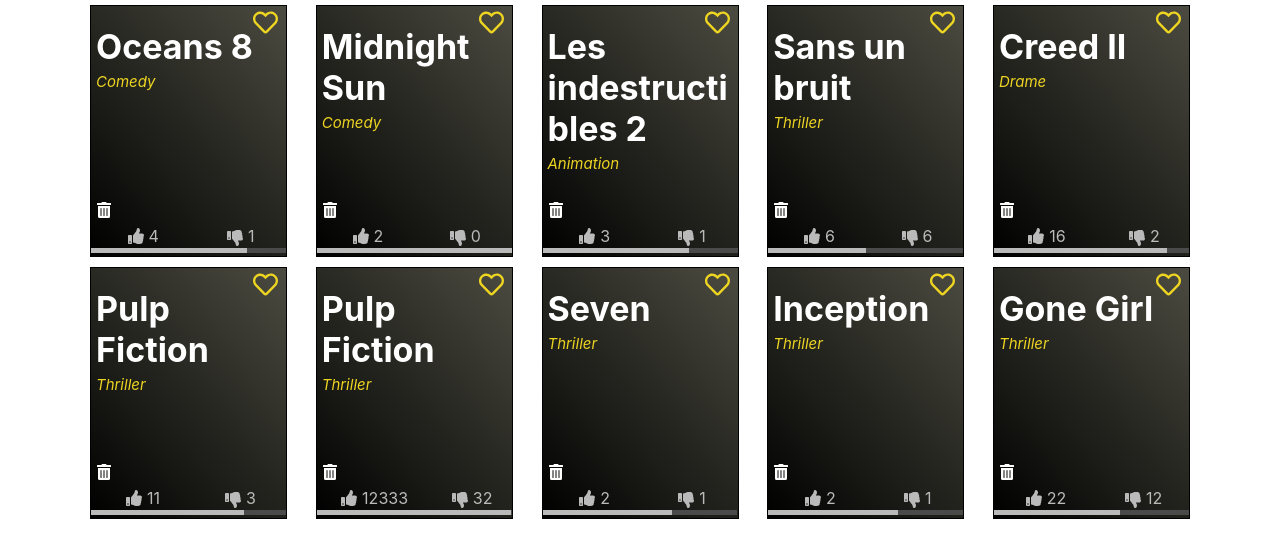
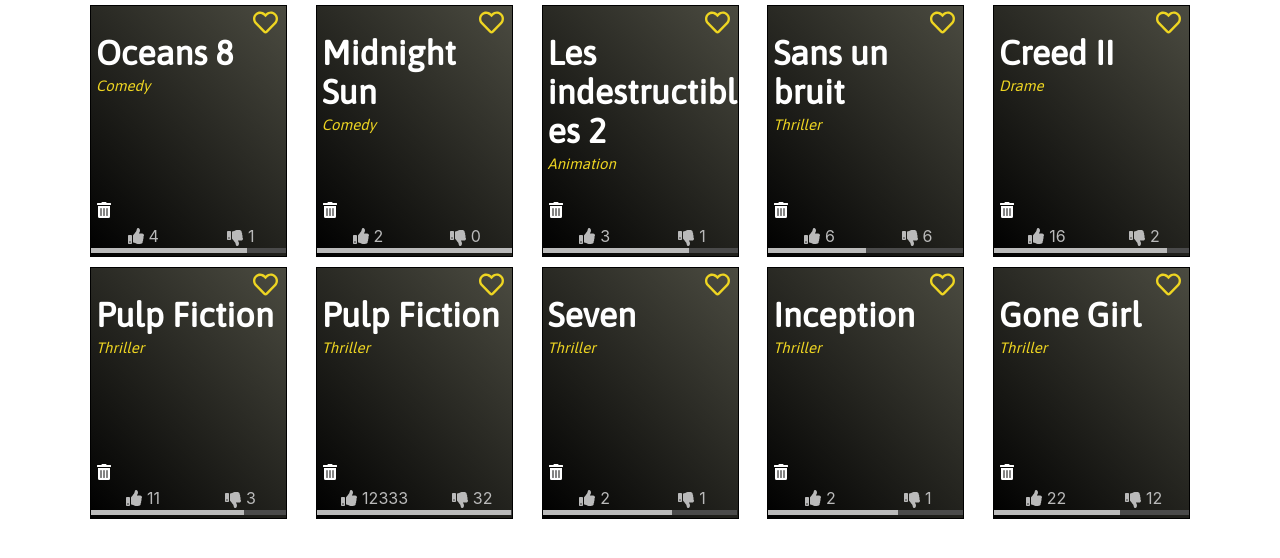
Before and after one commit to anaserr/my-cine, a React (Create React App) app: page / in a window 1280 px wide. Shown: the top 558 px of the page. Built offline with nearby package versions, Linux system fonts and the light colour scheme.

Commit message:
add MovieCard style

```diff
--- /dev/null
+++ b/src/MovieCard.css
@@ -0,0 +1,69 @@
+@import url('https://fonts.googleapis.com/css?family=Asap');
+.Card{
+    background: linear-gradient(46deg, rgb(0, 0, 0), rgba(30, 30, 17, 0.8));
+    color: #fff;
+    border: 1px solid black;
+    min-width: 195px;
+    height: 250px;
+    margin: 5px 0;
+    position: relative;
+}
+button{
+    position: absolute;
+    border:  0;
+    outline: none;
+    background: none;
+}
+.BtnDelete{
+    bottom: 35px;
+    left: 0px;
+    font-size: 16px;
+    color: #fff;
+}
+.BtnLike{
+    top: 2px;
+    right: 2px;
+    font-size: 25px;
+    color: #eed522;
+}
+.Title-Cat{
+    position: absolute;
+    top: 27px;
+    left: 5px;
+    text-align: left;
+    font-family: 'Asap';
+}
+.Title{
+    color: #fff;
+    font-size: 34px;
+    margin-bottom: 5px;
+    font-weight: bold;
+    word-break: break-word;
+}
+.Cat{
+    color: #eed522;
+    font-size: 15px;
+    font-style: italic;
+}
+.LikesBar{
+    position: absolute;
+    bottom: 3px;
+    left: 0px;
+    text-align: left;
+    width: 100%;
+    height: 5px;
+    display: flex;
+    color: #fff;
+}
+.LikesNumber{
+    position: absolute;
+    bottom: 10px;
+    left: 0;
+    width: 100%;
+    display: flex;
+    justify-content: space-around;
+}
+.LikesNumber > div {
+    display: flow-root;
+    color:  #bababa
+}
--- a/src/components/HomePage.js
+++ b/src/components/HomePage.js
@@ -19,7 +19,7 @@
         }
     }, [movies$])
 
-    const deleteMovie = (e,id) => {
+    const deleteMovie = (id) => {
         const res = window.confirm('Are you sure you wanna delete this movie ?')
         const tab = [...movieList.filter(item => item.id  !== id)]
 
--- a/src/components/MovieCard.js
+++ b/src/components/MovieCard.js
@@ -2,6 +2,7 @@
 import { faThumbsUp,faThumbsDown, faHeart as faHeartFull, faTrashAlt, faHeartBroken } from "@fortawesome/free-solid-svg-icons";
 import { faHeart } from "@fortawesome/free-regular-svg-icons";
 import { FontAwesomeIcon } from "@fortawesome/react-fontawesome";
+import '../MovieCard.css'
 
 const MovieCard = ({movie, handleDelete}) => {
     const likesWidth = (100 * movie.likes)/(movie.likes + movie.dislikes) ;
@@ -23,27 +24,28 @@
     }
 
     return (
-        <div style={{background: 'linear-gradient(46deg, rgb(0, 0, 0), rgba(30, 30, 17, 0.8))',color:'#fff', border: '1px solid black',minWidth: '195px', height: '250px', margin: '5px 0', position: 'relative'}}>
-            <button onClick={handleFavorits} style={{position: 'absolute', top: '2px', right: '2px',border: '0',outline: 'none', fontSize: '25px',background: 'none', color: '#eed522'}}>
+
+        <div className="Card">
+            <button className="BtnLike" onClick={handleFavorits}>
                 <FontAwesomeIcon icon={liked === null ? faHeart : (liked===true) ? faHeartFull  : faHeartBroken} />
             </button>
-            <div style={{position: 'absolute', top: '20px', left: '5px', textAlign: 'left'}}>
-                <div style={{color: '#fff', fontSize: '34px', marginBottom: '5px', fontWeight: 'bold', wordBreak: 'break-word'}}>{movie.title}</div>
-                <div style={{color: '#eed522',fontSize: '15px', fontStyle: 'italic'}}>{movie.category}</div>
+            <div className="Title-Cat">
+                <div className="Title">{movie.title}</div>
+                <div className="Cat" >{movie.category}</div>
             </div>
 
-            <button onClick={(e)=>handleDelete(e,movie.id)} id={movie.id} style={{position: 'absolute', bottom: '35px', left: '0px',border: '0',outline: 'none', fontSize: '16px',background: 'none', color: '#fff'}}>
+            <button onClick={(e)=>handleDelete(movie.id)} className="BtnDelete">
                 <FontAwesomeIcon icon={faTrashAlt} />
             </button>
 
-            <div style={{position: 'absolute', bottom: '3px', left: '0px', textAlign: 'left', width: '100%',height: '5px', display: 'flex', color: '#fff'}}>
+            <div className="LikesBar">
                 <div style={{background: '#bababa', width: likesWidth+'%'}}></div>
                 <div style={{background: '#4a4a4a', width: dislikesWidth+'%'}}></div>
             </div>
 
-            <div style={{position: 'absolute', bottom: '10px', left: '0px',width: '100%', display: 'flex', justifyContent: 'space-around'}}>
-                <div style={{display: 'flow-root', color: '#bababa'}}><FontAwesomeIcon icon={faThumbsUp} style={{margin: '0 5px'}}/>{movie.likes}</div>
-                <div style={{display: 'flow-root', color: '#bababa'}}><FontAwesomeIcon icon={faThumbsDown} style={{margin: '0 5px -2px 5px'}}/>{movie.dislikes}</div>
+            <div className="LikesNumber">
+                <div ><FontAwesomeIcon icon={faThumbsUp} style={{margin: '0 5px'}}/>{movie.likes}</div>
+                <div ><FontAwesomeIcon icon={faThumbsDown} style={{margin: '0 5px -2px 5px'}}/>{movie.dislikes}</div>
             </div>
         </div>
     );
```
